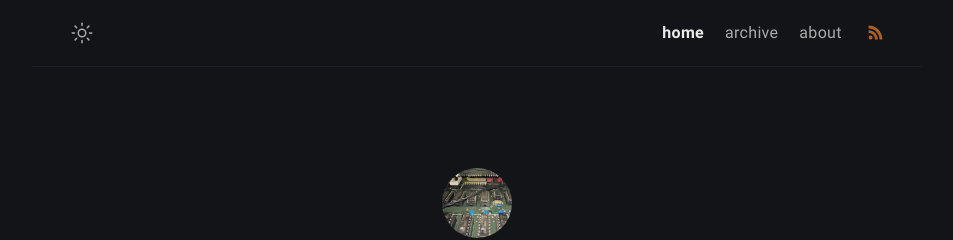
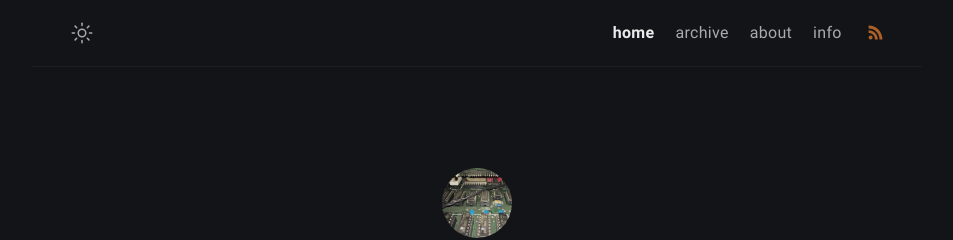
Before and after one commit to duncanyoyo1/jekyll, a Jekyll site: the page built from index.md, in a window 1280 px wide. Shown: the top 240 px of the page, without its empty margins (163-1116 px from the left). Built offline with Jekyll 4.4.1, drawn with Linux system fonts in a browser that asks for light colours.

Commit message:
add info to menu

```diff
--- a/_data/menus.yml
+++ b/_data/menus.yml
@@ -10,6 +10,10 @@
   url: /about/
   external: false # set true if you using external link, see below
 
+- title: info
+  url: /Information/
+  external: false
+
 # Example:
 # - title: github
 #   url: https://github.com/piharpi/jekyll-klise
```
Also changed, not shown: 9 other files.
